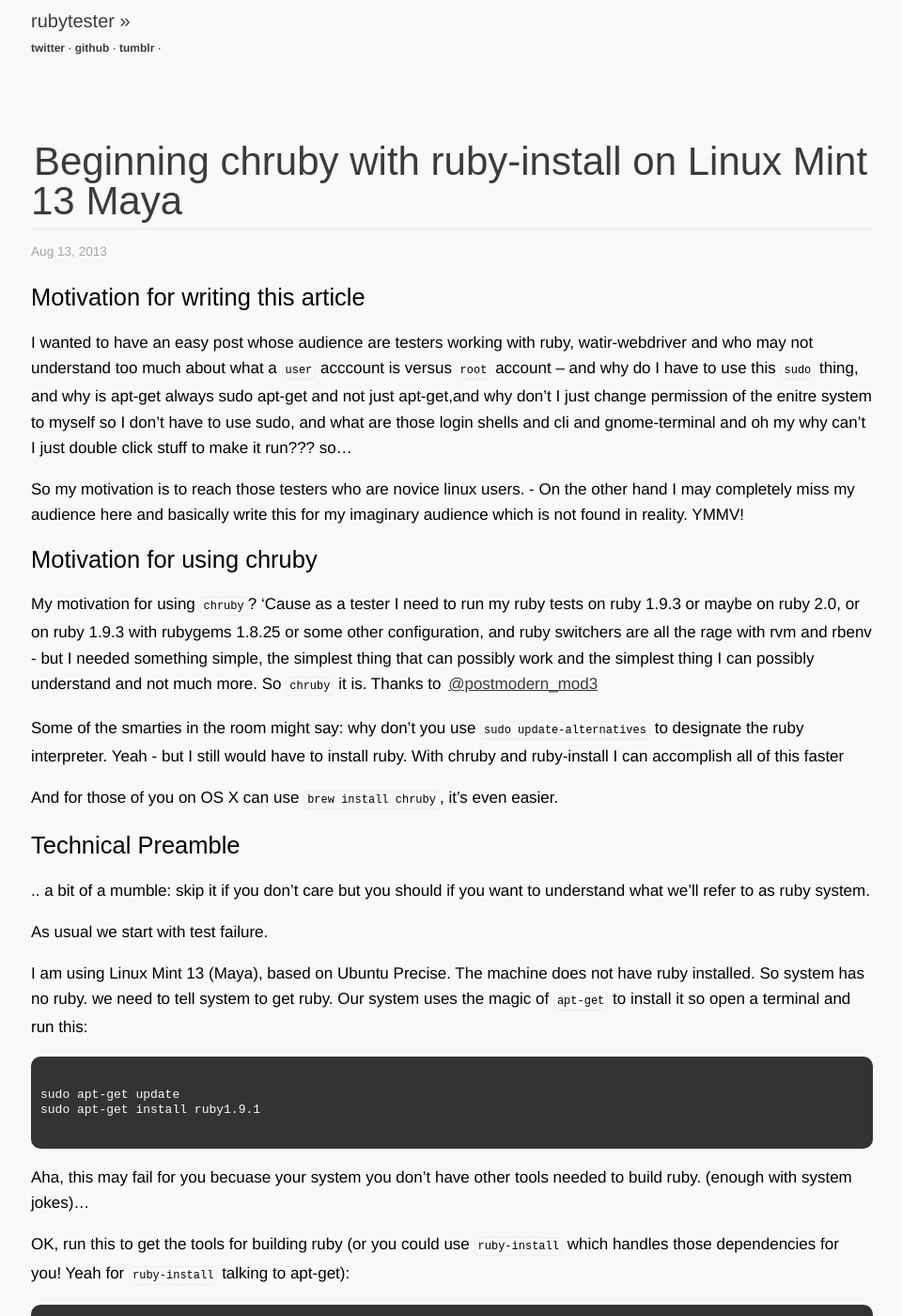
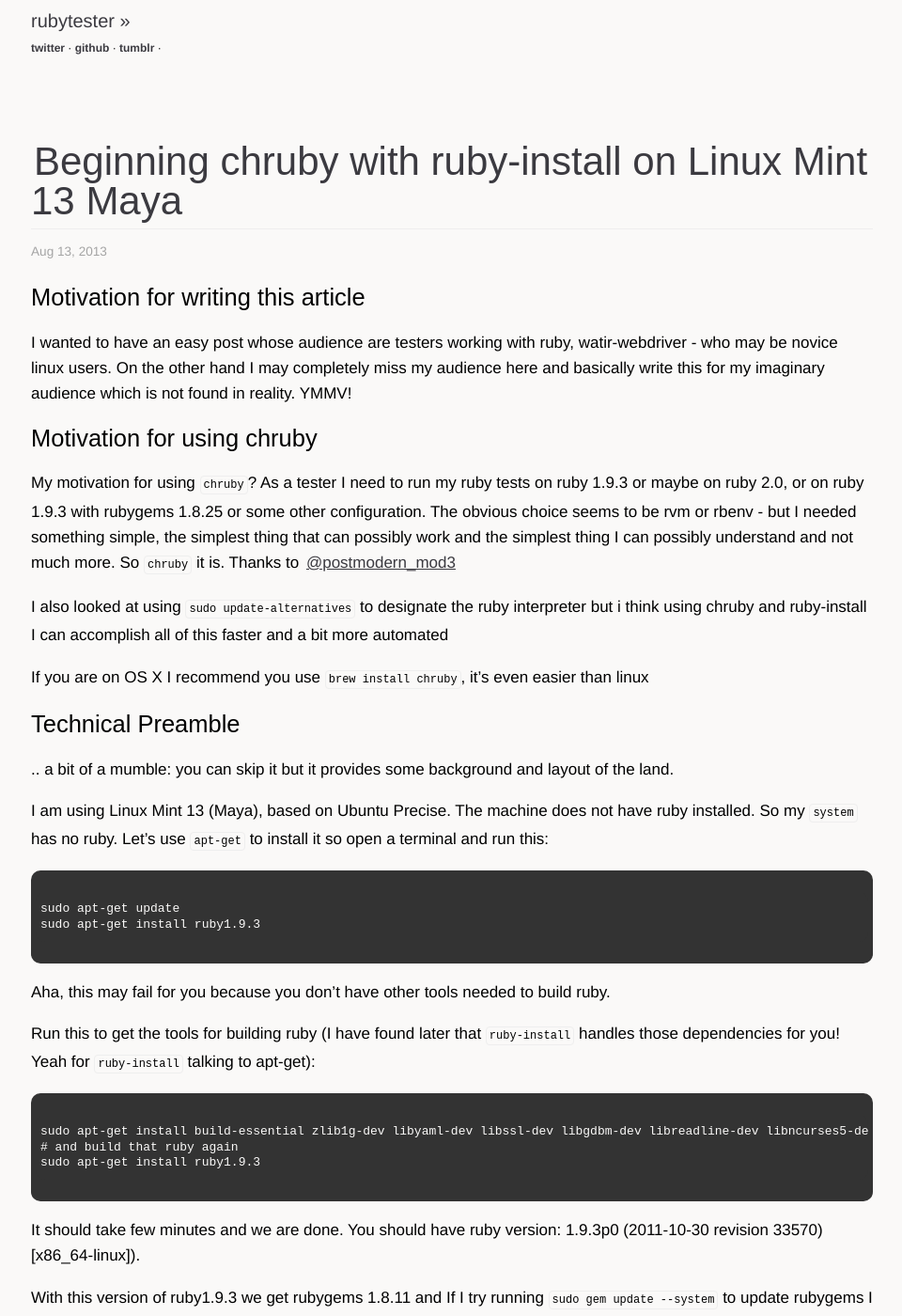
Before and after one commit to marekj/marekj.github.io, a Jekyll site: the page built from _posts/2013-08-13-beginning-chruby-with-ruby-install-linux-mint.markdown, in a window 1280 px wide and 1400 px high. Shown: the whole window at 94% size, without its empty margins (159-1119 px from the left). Built offline with Jekyll 4.4.1, drawn with Linux system fonts in a browser that asks for light colours; Markdown is read by kramdown in place of the engine named in the settings; comment, search, counter and statistics services are not loaded; some of the changed text lies outside the part shown.

Commit message:
too many words

```diff
--- a/_posts/2013-08-13-beginning-chruby-with-ruby-install-linux-mint.markdown
+++ b/_posts/2013-08-13-beginning-chruby-with-ruby-install-linux-mint.markdown
@@ -5,50 +5,38 @@ title: Beginning chruby with ruby-install on Linux Mint 13 Maya
 
 ## Motivation for writing this article
 
-I wanted to have an easy post whose audience are testers working with ruby, watir-webdriver and who may not understand too much about what a `user` acccount is versus `root` account -- and why do I have to use this `sudo` thing, and why is apt-get always sudo apt-get and not just apt-get,and why don't I just change permission of the enitre system to myself so I don't have to use sudo, and what are those login shells and cli and gnome-terminal and oh my why can't I just double click stuff to make it run??? so...
-
-So my motivation is to reach those testers who are novice linux users. - On the other hand I may completely miss my audience here and basically write this for my imaginary audience which is not found in reality. YMMV!
+I wanted to have an easy post whose audience are testers working with ruby, watir-webdriver - who may be novice linux users. On the other hand I may completely miss my audience here and basically write this for my imaginary audience which is not found in reality. YMMV!
 
 ## Motivation for using chruby
 
-My motivation for using `chruby`? 'Cause as a tester I need to run my ruby tests on ruby 1.9.3 or maybe on ruby 2.0, or on ruby 1.9.3 with rubygems 1.8.25 or some other configuration, and ruby switchers are all the rage with rvm and rbenv - but I needed something simple, the simplest thing that can possibly work and the simplest thing I can possibly understand and not much more. So `chruby` it is. Thanks to [@postmodern_mod3](https://twitter.com/postmodern_mod3)
+My motivation for using `chruby`? As a tester I need to run my ruby tests on ruby 1.9.3 or maybe on ruby 2.0, or on ruby 1.9.3 with rubygems 1.8.25 or some other configuration. The obvious choice seems to be rvm or rbenv - but I needed something simple, the simplest thing that can possibly work and the simplest thing I can possibly understand and not much more. So `chruby` it is. Thanks to [@postmodern_mod3](https://twitter.com/postmodern_mod3)
 
-Some of the smarties in the room might say: why don't you use `sudo update-alternatives` to designate the ruby interpreter. Yeah - but I still would have to
-install ruby. With chruby and ruby-install I can accomplish all of this faster
+I also looked at using `sudo update-alternatives` to designate the ruby interpreter but i think using chruby and ruby-install I can accomplish all of this faster and a bit more automated
 
-And for those of you on OS X can use `brew install chruby`, it's even easier.
+If you are on OS X I recommend you use `brew install chruby`, it's even easier than linux
 
 ## Technical Preamble
 
-.. a bit of a mumble: skip it if you don't care but you should if you want to understand what we'll refer to as ruby system.
+.. a bit of a mumble: you can skip it but it provides some background and layout of the land.
 
-As usual we start with test failure.
-
-I am using Linux Mint 13 (Maya), based on Ubuntu Precise. The machine does not have ruby installed. So system has no ruby. we need to tell system to get ruby. Our system uses the magic of `apt-get` to install it so open a terminal and run this:
+I am using Linux Mint 13 (Maya), based on Ubuntu Precise. The machine does not have ruby installed. So my `system` has no ruby. Let's use `apt-get` to install it so open a terminal and run this:
 
     sudo apt-get update
-    sudo apt-get install ruby1.9.1
+    sudo apt-get install ruby1.9.3
 
-Aha, this may fail for you becuase your system you don't have other tools needed to build ruby. (enough with system jokes)...
+Aha, this may fail for you because you don't have other tools needed to build ruby.
 
-OK, run this to get the tools for building ruby (or you could use `ruby-install` which handles those dependencies for you! Yeah for `ruby-install` talking to apt-get):
+Run this to get the tools for building ruby (I have found later that `ruby-install` handles those dependencies for you! Yeah for `ruby-install` talking to apt-get):
 
     sudo apt-get install build-essential zlib1g-dev libyaml-dev libssl-dev libgdbm-dev libreadline-dev libncurses5-dev libffi-dev
-    # and build that ruby
-    sudo apt-get install ruby1.9.1
+    # and build that ruby again
+    sudo apt-get install ruby1.9.3
 
 It should take few minutes and we are done. You should have ruby version: 1.9.3p0 (2011-10-30 revision 33570) [x86_64-linux]).
 
-> Sidenote: why not use sudo apt-get install ruby1.9.3 - yes, you can use that it's the same thing - ruby1.9.3 package is the same as ruby1.9.1 - `sudo apt-get cache show ruby1.9.1` outputs Version: 1.9.3.0-1ubuntu1)
+With this version of ruby1.9.3 we get rubygems 1.8.11 and If I try running `sudo gem update --system` to update rubygems I get a warning that I should not update "because it will overwrite the content of the rubygems Debian package, and might break your Debian system in subtle ways" (yes, there is a workaround `sudo gem install rubygems-update -v x.y.z` and later run `sudo update_rubygems`)
 
-
-With this version of ruby we get rubygems 1.8.11 and If I try running `sudo gem update --system` to update rubygems I get a warning that I should not update "because it will overwrite the content of the rubygems Debian package, and might break your Debian system in subtle ways" (yes, there is a workaround if you must `sudo gem install rubygems-update -v x.y.z` and later run `sudo update_rubygems` but that's not the point right now.)
-
-At this point we can leave the magic of apt-get and enter the magic of chruby and ruby-install instead.
-
-## Using chruby and ruby-install
-
-So let's get some more rubies installed (at this point reader may ask again: why not rbenv? rvm? - well, simple things first and let's find out what's really going on before adding additional complexity)
+At this point we can leave apt-get and start talking chruby and ruby-install mechanism instead.
 
 ### install chruby
 
@@ -60,12 +48,9 @@ What is `chruby`? It's a tool for switching ruby interpreters installed on your
 
 chruby installs itself in `/usr/local/share/chruby/` and it has 2 files `chruby.sh` and `auto.sh`. We'll talk about them later.
 
-> A word about `sudo` and `su` if you find yourself a bit confused. Basically you operate on your `system` as two actors in a system, as `user` and as `root`. Your login to your machine with your `username` and and your home directory is referred to as `~/` located at `/home/username/` on filesytem. You never login to your `system` as `root` user. (ok, enough with system. let's start calling it machine or comptuter - hello computer). You must use `sudo` to gain extra permissions to modify files that belong to superuser so when using `sudo` you are asked for your password. Or you can switch who you are by by doing `sudo` or `su`. - I think I sufficiently confused you now.
-
-
 ### use chruby to switch installed rubies
 
-Well. We need rubies installed but we don't have any. We only have `system` ruby from apt-get, or maybe you didn't even bother with apt-get so you don't have any. So let's install ruby 2.0 with ruby-installer first before we configure chruby to switch between them.
+Well. First we need more rubies installed so we can swtich them. Currently we only have `system` ruby from apt-get (or you didn't even bother with apt-get so you don't have any). So let's install ruby 2.0 with ruby-installer first before we configure chruby to switch between them.
 
 ### install ruby-install
 
@@ -80,23 +65,21 @@ let's install ruby 2.0
     sudo ruby-install ruby 2.0
     # the above line will install into /opt/rubies directory owned by root
     ruby-install ruby 2.0
-    # and this one into ~/.rubies/ owned by your
+    # and this one into ~/.rubies/ owned by you
 
 If you are not sure which one and not sure what you should do select the second one and install to your ~/.rubies/ dir. I install as root to /opt/rubies becuase I split responsibilities between root and user - ruby and rubygems are owned by root - all installed gems are owned by user (you may disagree. not a problem, your conceptual model diffs from mine)
 
 Now go get coffee since this will take few minutes
 
-> Kudos to `ruby-install` for ensuring you have all the libs needed to for compiling ruby on your machine. That's a great feature. So if you didn't bother installing ruby with apt-get and let's say don't have build-essential package then `ruby-install` will handle that for you. Aha, that's what I'm talking about.
+> Kudos to `ruby-install` for ensuring you have all the libs needed to for compiling ruby on your machine. That's a great feature. So if you didn't bother installing ruby with apt-get and let's say don't have build-essential package then `ruby-install` will handle that for you.
 
 ### Configure chruby for your shell (your login shell)
 
-When you open your commandline (Terminal) your probably use `gnome-terminal`. No? ok, whichever terminal you use you want to set the the login shell to make sure your ~/.profile is being read as you start your shell. In `gnome-terminal` open Edit>Profile Preferences and access tab Title and Command. Check the checkbox labelled 'Run Command as login shell'. If you don't know what a login shell is we need don't worry. The rule is that login shell will read your ~/.profile (or your ~/.bash_profile if you use it)
-
-And in your ~/.profile is what we need to enable chruby in your shell. by default non login shell you will not have access to `chruby`.
+You enable chruby in your login shell so when you open your commandline (Terminal) you want to set the login shell to make sure your ~/.profile is being read as you start your shell since this is where we'll hook chruby switcher. In `gnome-terminal` open Edit>Profile Preferences and access tab Title and Command. Check the checkbox labelled 'Run Command as login shell'. The rule is that login shell will read your ~/.profile (or your ~/.bash_profile if you use it. By default non login shell you will not have access to `chruby`.)
 
 #### enable chruby for all login shells
 
-I told you that `chruby` installs two files `chruby.sh` and `auto.sh`. We now want to deal with the first one. `auto.sh` will be mentioned later.
+I mentioned that `chruby` installs two files `chruby.sh` and `auto.sh`. We now want to deal with the first one. `auto.sh` will be mentioned later.
 
 Switch to be root with `su -lp` (or just sudo -s). you will be asked for password.
 Now run the following commands:
@@ -118,13 +101,13 @@ If you want to set an default ruby with every login, add it to your ~/.profile
 
     echo "chruby 2.0" >> ~/.profile
 
-Everytime you open a terminal and start a new session you will have ruby 2.0 as your ruby interpreter.
+Every time you open a terminal and start a new session you will have ruby 2.0 as your ruby interpreter.
 
 ## enable auto switching per project
 
-Now we can talk about that second file `auto.sh`. With this file `chruby` reads `.ruby-version` file located in current directory and automatically invokes the correct ruby interpreter. You don't have to manually `chruby` nothing at this point. `auto.sh` using `.ruby-version` does the work for you.
+Now we can talk about that second file `auto.sh`. With this file `chruby` reads `.ruby-version` file located in current directory and automatically invokes the correct ruby interpreter and resets previous one. You don't have to manually `chruby` nothing at this point. `auto.sh` using `.ruby-version` does the work for you.
 
-So, again switch to be root with `su -lp` (or just sudo -s). you will be asked for password.
+So, again switch to be root.
 Now run the following commands:
 
       # append auto.sh sourcing to previously created chruby
@@ -182,13 +165,13 @@ So now create a test directory where we can demonstrate auto switching behavior.
     cd chrubytester
     echo "ruby-2.0.0-p247" > .ruby-version
 
-And let's demonstrate shall we?
+And let's demonstrate.
 
     ruby -v
-    # surprise. now now you see 2.0.0p247. chruby used .ruby-version to switch itself
+    # surprise. now you see 2.0.0p247. chruby used .ruby-version to switch itself
 
 
-A word of WARNING at this time if you switch back to your home dir you will end up with system ruby and now with what you started previously.
+A word of WARNING at this time if you switch back to your home dir you will end up with system ruby and now with what you started previously. [This is a known issue 184](https://github.com/postmodern/chruby/issues/184)
 
     cd
     ruby -v
@@ -199,9 +182,7 @@ A word of WARNING at this time if you switch back to your home dir you will end
       ruby-1.9.3-p448
       ruby-2.0.0-p247
 
-What happened? The .ruby-version entry ensures the ruby version for that dir only. Outside of it chruby engines are offline. You need to manually engage them back with chruby 2.0 for example.
-
-It all makes sense now, yes? (if not I can't help you)
+What happened? The .ruby-version entry ensures the ruby version for that dir only. Outside of it chruby engines are offline. You need to manually engage them back with chruby 2.0 for example. I am not sure how this will be addressed in the future release of chruby but for now be aware of that issue.
 
 ## Conclusion
 
```
Also changed, not shown: other parts of _posts/2013-08-13-beginning-chruby-with-ruby-install-linux-mint.markdown (+1 -1 lines).
